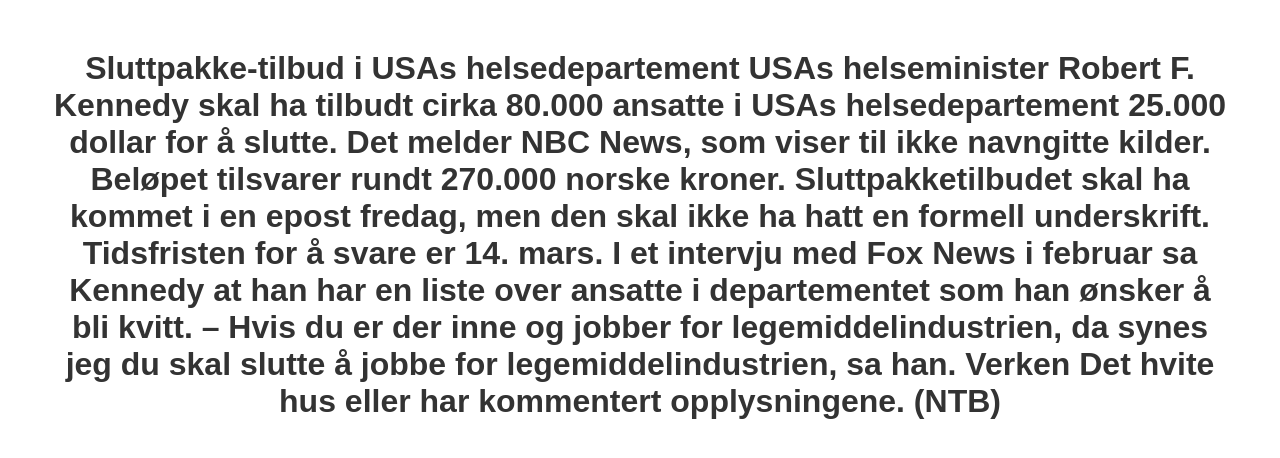
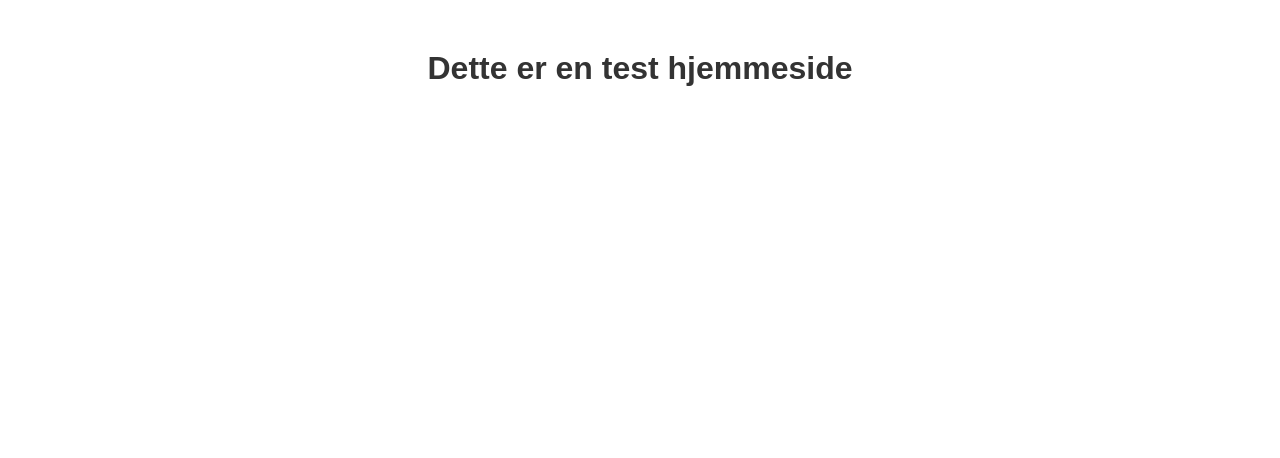
Before and after one commit to NibioDrift/Beskrivelse, a plain HTML site: page index.html in a window 1280 px wide. Drawn offline with Linux system fonts and the light colour scheme.

Commit message:
Update index.html

```diff
--- a/index.html
+++ b/index.html
@@ -16,20 +16,6 @@
     </style>
 </head>
 <body>
-    <h1>Sluttpakke-tilbud i USAs helsedepartement
-USAs helseminister Robert F. Kennedy skal ha tilbudt cirka 80.000 ansatte i USAs helsedepartement 25.000 dollar for å slutte.
-Det melder NBC News, som viser til ikke navngitte kilder.
-
-Beløpet tilsvarer rundt 270.000 norske kroner. Sluttpakketilbudet skal ha kommet i en epost fredag, men den skal ikke ha hatt en formell underskrift.
-
-Tidsfristen for å svare er 14. mars.
-
-I et intervju med Fox News i februar sa Kennedy at han har en liste over ansatte i departementet som han ønsker å bli kvitt.
-
-– Hvis du er der inne og jobber for legemiddelindustrien, da synes jeg du skal slutte å jobbe for legemiddelindustrien, sa han.
-
-Verken Det hvite hus eller har kommentert opplysningene.
-
-(NTB)</h1>
+    <h1>Dette er en test hjemmeside</h1>
 </body>
 </html>
```
